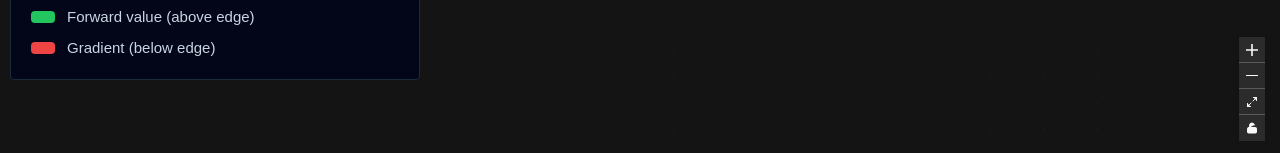
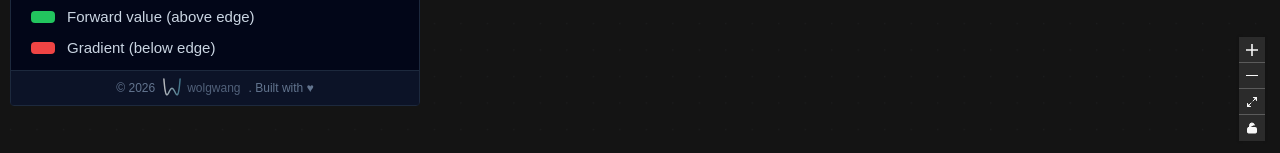
Before and after one commit to wolgwang1729/GraphGrad, a Next.js app: page / in a window 1280 px wide. Shown: the part 644-797 px from the top of the page. Built offline with nearby package versions, Linux system fonts and the light colour scheme.

Commit message:
improve ui

```diff
--- a/components/graph-visualizer.tsx
+++ b/components/graph-visualizer.tsx
@@ -45,6 +45,7 @@ import { InlineMath } from "react-katex";
 
 import { COMPUTATION_EXAMPLES } from "@/lib/examples";
 import { evaluateGraph, type EvaluationMode } from "@/lib/graph-evaluator";
+import { Logo } from "./logo";
 import {
   getOperationArity,
   OPERATION_LABELS,
@@ -479,6 +480,7 @@ function renderTextWithMath(text: string) {
   }
   return segments;
 }
+
 
 function ToneBanner({ status }: { status: StatusState }) {
   const { isDarkMode } = useGraphEditor();
@@ -1498,7 +1500,7 @@ function VisualizerCanvas() {
               <div className="grid grid-cols-3 gap-3">
                 <button
                   className="rounded-sm bg-indigo-600 px-3 py-1.5 text-[15px] text-white transition hover:bg-indigo-500"
-                  onClick={() => addNode("input")}
+                   onClick={() => addNode("input")}
                 >
                   + Input
                 </button>
@@ -1557,7 +1559,6 @@ function VisualizerCanvas() {
               </div>
             </div>
 
-
             <hr className={`my-3 ${isDarkMode ? "border-slate-700" : "border-slate-200"}`} />
 
             {/* Legend */}
@@ -1575,6 +1576,18 @@ function VisualizerCanvas() {
               </div>
             </div>
           </div>
+
+          {/* Footer */}
+          {isSidebarOpen && (
+            <div className={`border-t px-5 py-2 text-center text-xs font-light transition-colors duration-300 flex items-center justify-center gap-2 ${isDarkMode ? "border-slate-800 bg-slate-900/80 text-slate-500" : "border-slate-200 bg-slate-100/50 text-slate-400 rounded-b"}`}>
+              <span>© 2026</span>
+              <div className="flex items-center gap-1.5 opacity-80 hover:opacity-100 transition-opacity">
+                <Logo size={18} />
+                <span className="font-medium">wolgwang</span>
+              </div>
+              <span>. Built with ♥</span>
+            </div>
+          )}
         </div>
       </div>
     </GraphEditorContext.Provider>
--- /dev/null
+++ b/components/logo.tsx
@@ -0,0 +1,84 @@
+"use client";
+
+import { useEffect, useRef, useState } from "react";
+
+export function Logo({ variant = "clean", size = 32 }: { variant?: "clean" | "fractal"; size?: number }) {
+  const pathRef = useRef<SVGPathElement>(null);
+  const [d, setD] = useState("");
+
+  const quartic = (x: number) => Math.pow(x, 4) - 2 * Math.pow(x, 2) + 1.2;
+  const weierstrass = (x: number) => {
+    let y = 0;
+    const a = 0.5;
+    const b = 3;
+    const iterations = 5;
+    for (let n = 0; n < iterations; n++) {
+      y += Math.pow(a, n) * Math.cos(Math.pow(b, n) * Math.PI * x);
+    }
+    return y * 0.5 + 1.2;
+  };
+
+  useEffect(() => {
+    const func = variant === "clean" ? quartic : weierstrass;
+    const xMin = -1.6;
+    const xMax = 1.6;
+    const steps = variant === "clean" ? 50 : 200;
+    const points = [];
+
+    for (let i = 0; i <= steps; i++) {
+      const xRaw = xMin + (i / steps) * (xMax - xMin);
+      const yRaw = func(xRaw);
+      const svgX = ((xRaw - xMin) / (xMax - xMin)) * 90 + 5;
+      const svgY = 95 - (yRaw / 2.5) * 90;
+      points.push(`${svgX},${svgY}`);
+    }
+
+    setD(`M ${points[0]} L ${points.slice(1).join(" L ")}`);
+  }, [variant]);
+
+  useEffect(() => {
+    const pathEl = pathRef.current;
+    if (!pathEl || !d) return;
+
+    const length = pathEl.getTotalLength();
+    pathEl.style.strokeDasharray = `${length}`;
+    pathEl.style.strokeDashoffset = `${length}`;
+    // Force reflow
+    pathEl.getBoundingClientRect();
+    pathEl.style.transition = "stroke-dashoffset 1.5s ease-in-out, opacity 1.5s ease-in-out";
+    pathEl.style.strokeDashoffset = "0";
+    pathEl.style.opacity = "1";
+  }, [d]);
+
+  return (
+    <div
+      style={{
+        width: size,
+        height: size,
+        position: "relative",
+        display: "flex",
+        alignItems: "center",
+        justifyContent: "center",
+      }}
+    >
+      <svg viewBox="0 0 100 100" style={{ overflow: "visible", height: "100%", width: "100%" }}>
+        <defs>
+          <linearGradient id="logo-gradient" x1="0%" y1="0%" x2="100%" y2="0%">
+            <stop offset="0%" stopColor="#e5e5e5" />
+            <stop offset="100%" stopColor="#4f8ea3" />
+          </linearGradient>
+        </defs>
+        <path
+          ref={pathRef}
+          d={d}
+          fill="none"
+          stroke="url(#logo-gradient)"
+          strokeWidth="8"
+          strokeLinecap="round"
+          strokeLinejoin="round"
+          style={{ opacity: 0 }}
+        />
+      </svg>
+    </div>
+  );
+}
```
